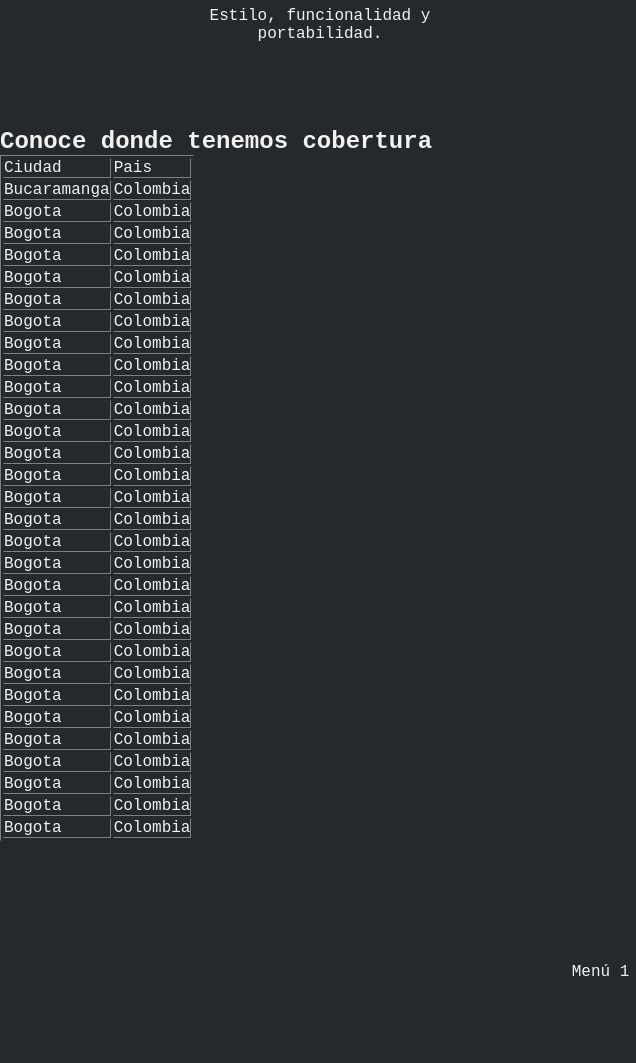
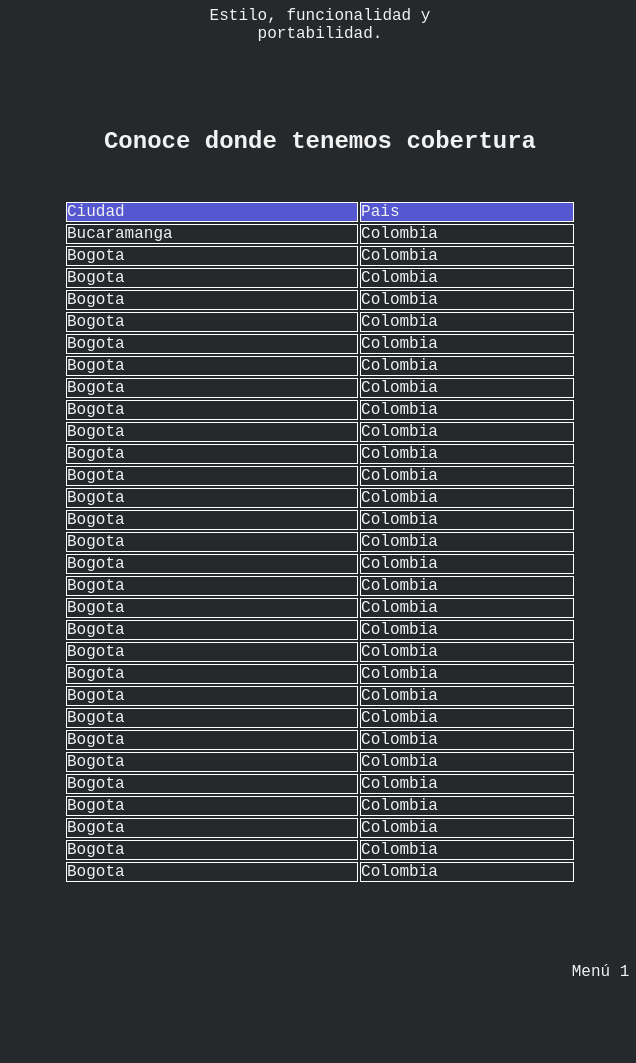
Before and after one commit to OvielFelipeMendozaPineda/refuerzoDeGridYFlex, a plain HTML site: page index.html in a window 1280 px wide. Shown: the part 1780-2843 px from the top of the page, 0-636 px from the left. Drawn offline with Linux system fonts and the light colour scheme.

Commit message:
style(list): :lipstick: Tabla Se agregó diseño a la tabla

```diff
--- a/css/style.css
+++ b/css/style.css
@@ -304,6 +304,29 @@ section{
   height: 30%;
 }
 
+.list{
+  width: 100%;
+  height: 100%;
+  display: flex;
+  flex-direction: column;
+  justify-content: space-between;
+  align-items: center;
+}
+.list table{
+  width: 80%;
+
+}
+
+td, tr{
+  border: 1px solid #ffffff;
+}
+
+thead{
+  background: rgb(85, 87, 209);
+}
+
+
+
 .caja1Container3{
   /* border: 1px dotted rgb(72, 56, 56); */
   width: 50%;
--- a/index.html
+++ b/index.html
@@ -47,7 +47,8 @@
             </div>
             <div class="container3">
                 <div class="caja1Container3">
-                    <table border="solid">
+                    <div class="list">
+                        <table>
                             <thead>
                                 <h2>Conoce donde tenemos cobertura</h2>
                                 <tr>
@@ -136,7 +137,6 @@
                                     <td>Bogota</td>
                                     <td>Colombia</td>
                                 </tr>
-
                                 <tr>
                                     <td>Bogota</td>
                                     <td>Colombia</td>
@@ -180,6 +180,7 @@
 
                             </tbody>
                         </table>
+                    </div>
                 </div>
                 <div class="caja2Container3">
                     <div class="mapsContainer">
```
Lines whose indentation alone changed are shown as unchanged.
